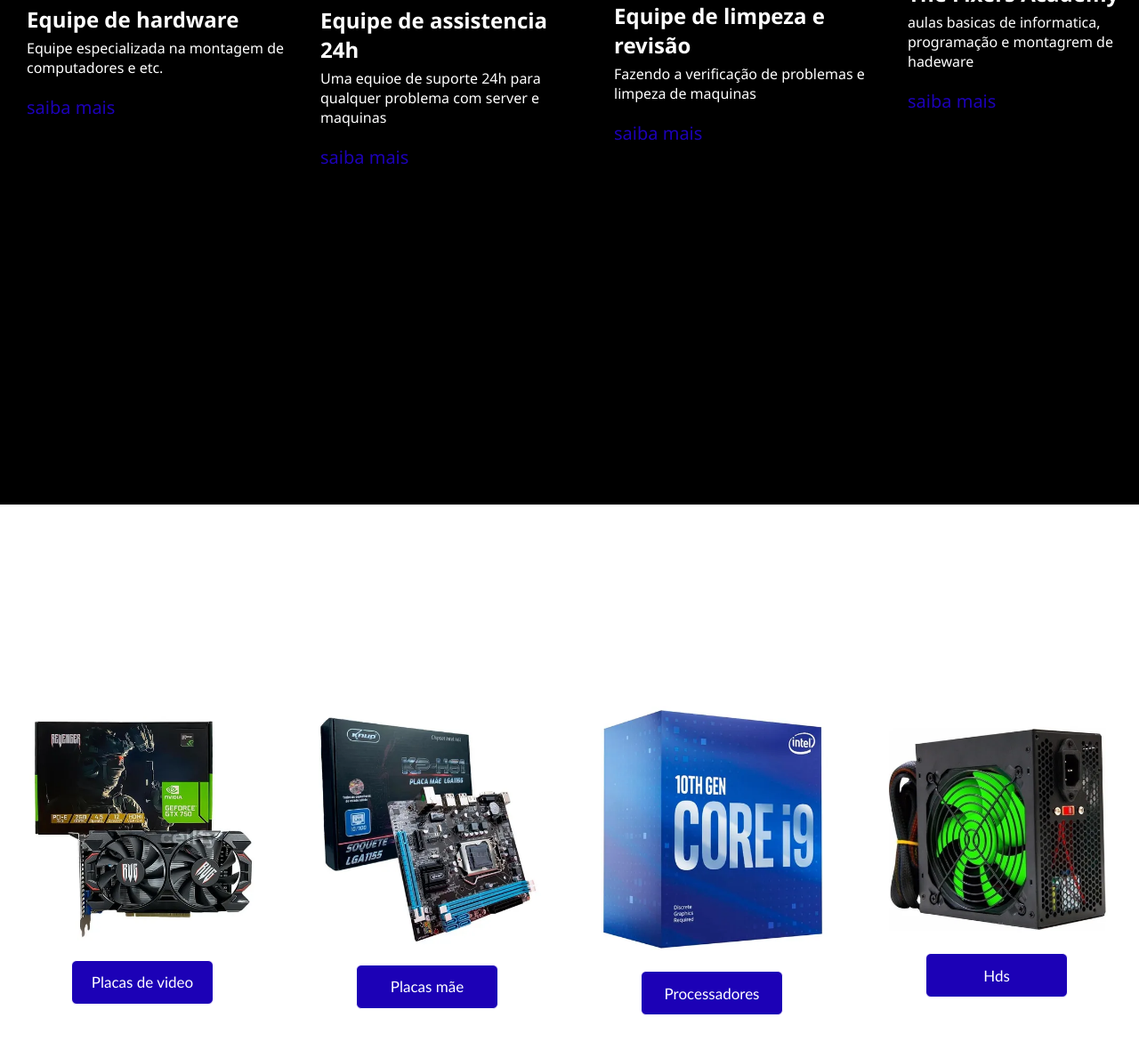
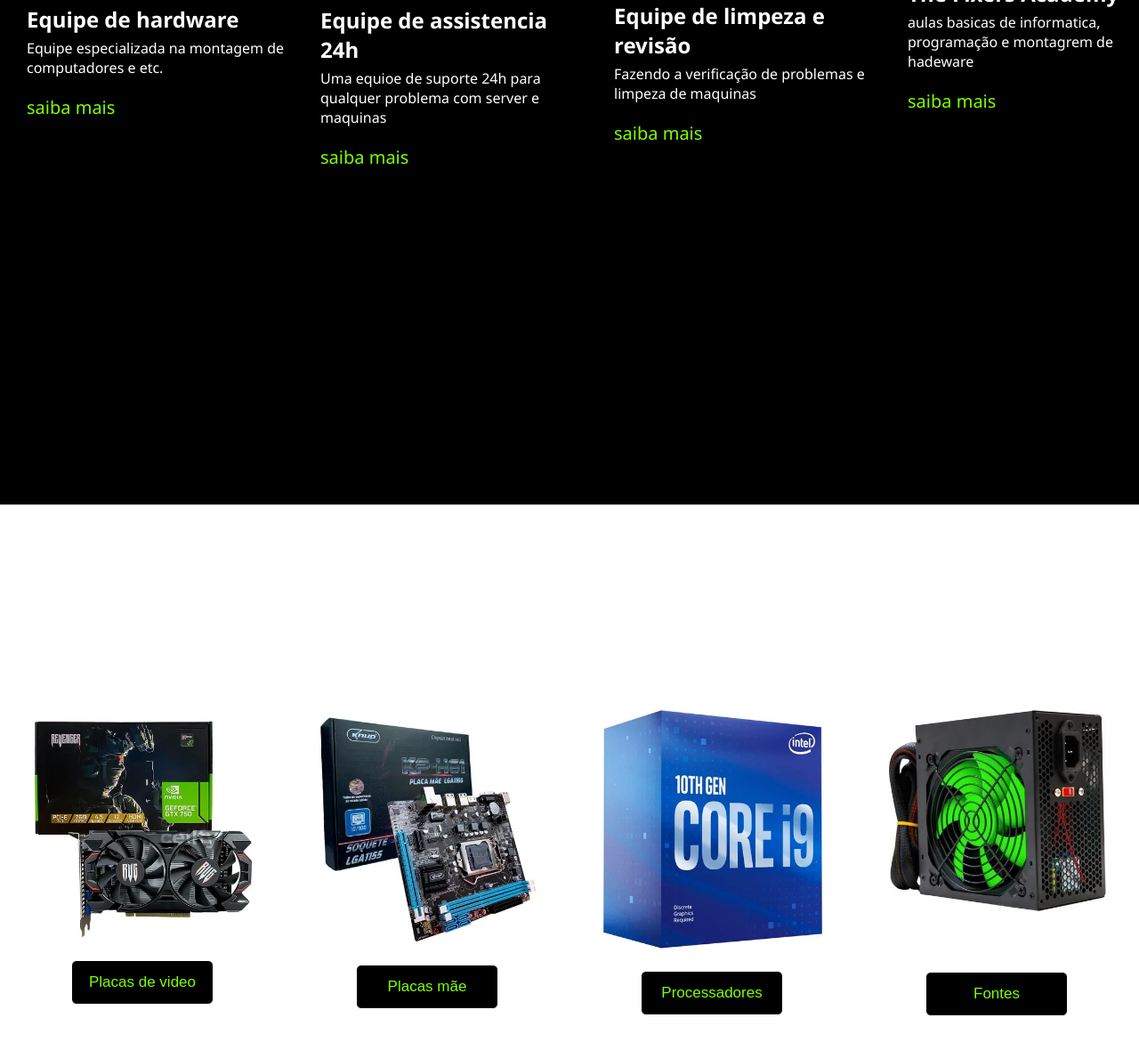
Before and after one commit to rmnocaius/the-fixers-website, a plain HTML site: page index.html in a window 1280 px wide. Shown: the part 1984-3164 px from the top of the page at 89% size. Drawn offline with Linux system fonts and the light colour scheme.

Commit message:
first commit

```diff
--- a/index.html
+++ b/index.html
@@ -85,9 +85,9 @@
             <img src="img/processadori9.png" alt="placa-de-video">
             <a href="produtos.html"><button>Processadores</button></a>
           </div>
-          <div class="hd">
+          <div class="font">
             <img src="img/font.png" alt="placa-de-video">
-            <a href="produtos.html"><button>Hds</button></a>
+            <a href="produtos.html"><button>Fontes</button></a>
         </div>
           </div>
       </div>
--- a/style.css
+++ b/style.css
@@ -124,6 +124,7 @@ main {
   justify-content: center;
 }
 #sobre h2 {
+  color: white;
   font-size: 30px;
   letter-spacing: -1px;
 }
@@ -212,7 +213,7 @@ p {
   align-items: center;
   justify-content: baseline;
   margin-left: 30px;
-  color: #1c01b6;
+  color: chartreuse;
 }
 
 #produtos{
@@ -228,12 +229,12 @@ p {
 button{
   margin: 8px;
   transition: 0.3s;
-  background:#1c01b6;
-  color: white;
+  background:black;
+  color: chartreuse;
   border: solid 1px white;
   height: 50px;
   width: 160px;
-  font-family:'Gill Sans', 'Gill Sans MT', Calibri, 'Trebuchet MS', sans-serif;
+  font-family:arial;
   font-size: 17px;
   border-radius: 6px;
   transform: translateX(0%);
@@ -257,10 +258,14 @@ button{
   margin-left: 2px;
 }
 
-.hd img {
+.font img {
   width: 270px;
   height: auto;
   margin-left: 2px;
+}
+
+.font button {
+  margin-top: 50px;
 }
 
 .git img {
```
Lines whose indentation alone changed are shown as unchanged.
